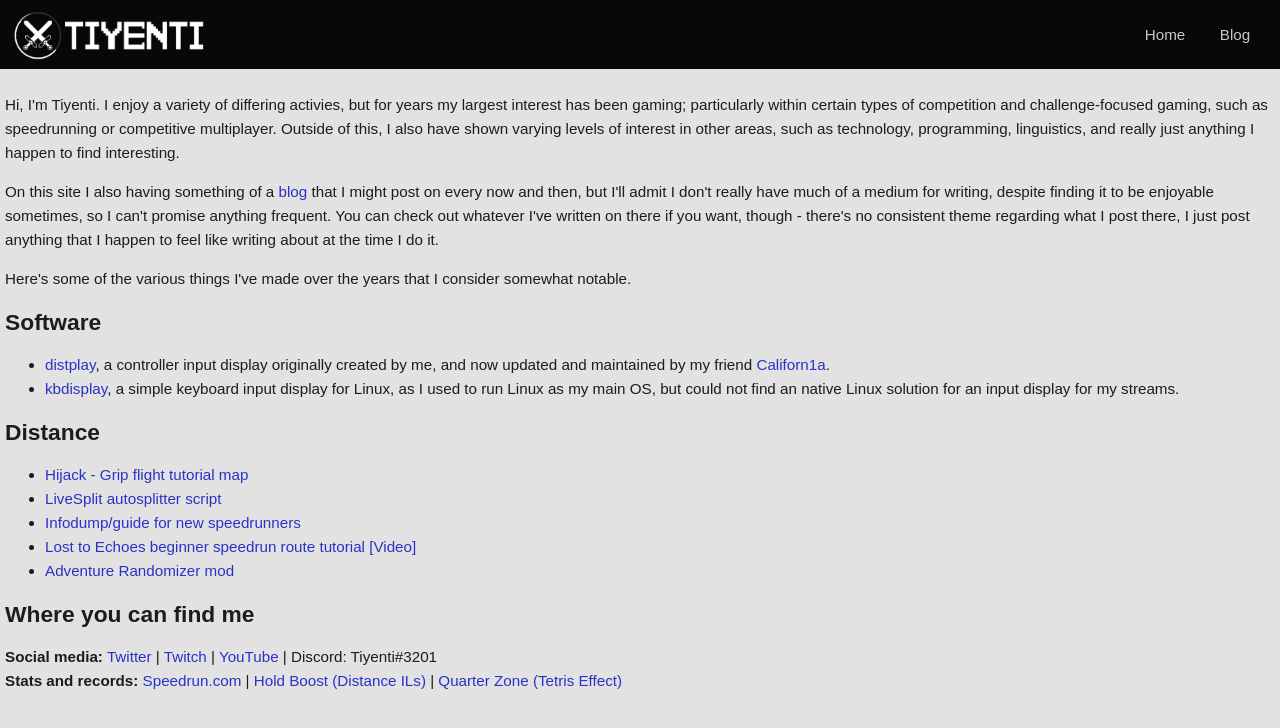
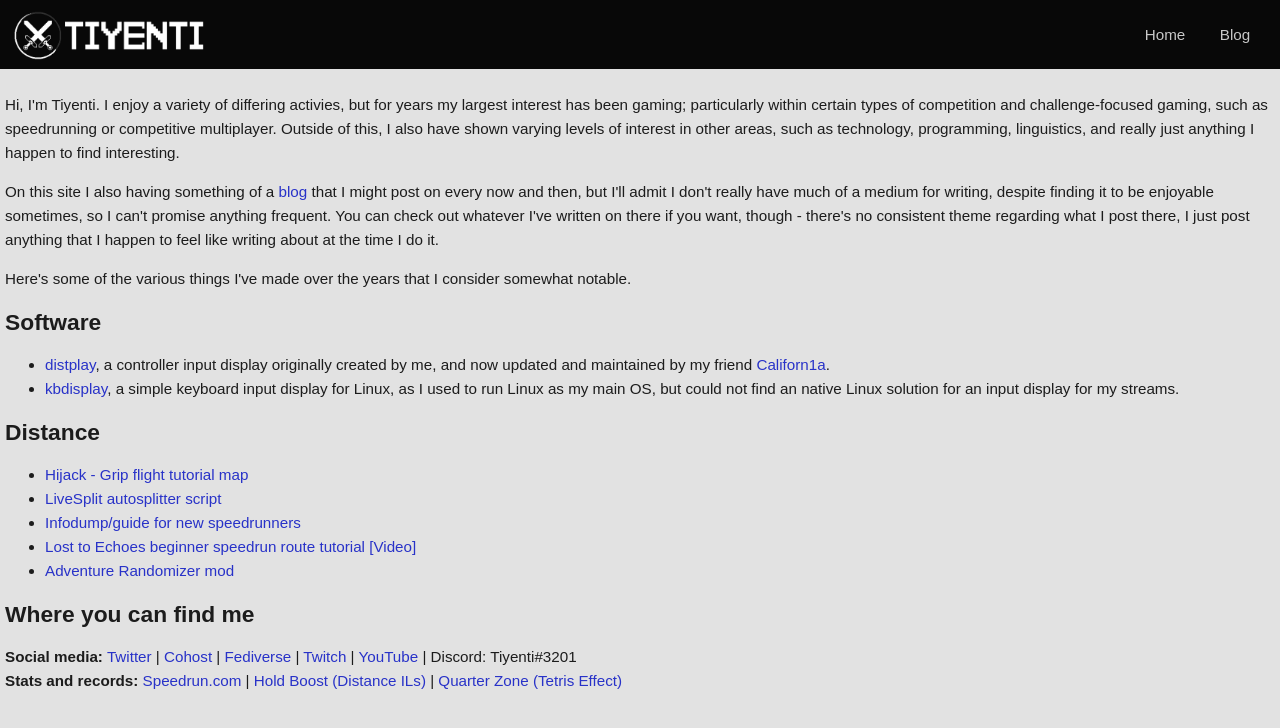
Before and after one commit to Tiyenti/Tiyenti.github.io, a Jekyll site: the page built from index.html, in a window 1280 px wide. Shown: the top 728 px of the page. Built offline with Jekyll 4.4.1, drawn with Linux system fonts in a browser that asks for light colours.

```diff
--- a/index.html
+++ b/index.html
@@ -36,7 +36,7 @@ title: Tiyenti
 
 <h2>Where you can find me</h2>
 <b>Social media:</b>
-<a href="https://twitter.com/TiyentiSR">Twitter</a> | <a href="https://twitch.tv/Tiyenti">Twitch</a>
-| <a href="{% link youtube.html %}">YouTube</a> | Discord: Tiyenti#3201<br />
+<a href="https://twitter.com/TiyentiSR">Twitter</a> | <a href="https://cohost.org/Tiyenti">Cohost</a> | <a href="https://fgc.network/Tiyenti">Fediverse</a> | <a href="https://twitch.tv/Tiyenti">Twitch</a>
+| <a href="https://youtube.com/@Tiyenti">YouTube</a> | Discord: Tiyenti#3201<br />
 <b>Stats and records:</b> <a href="https://speedrun.com/user/Tiyenti">Speedrun.com</a> | <a href="http://holdboost.com/Player?steamID=76561198079410025">Hold Boost (Distance ILs)</a> | <a href="https://quarter.zone/users/steam/76561198079410025/">Quarter Zone (Tetris Effect)</a>
 </ul>
```
